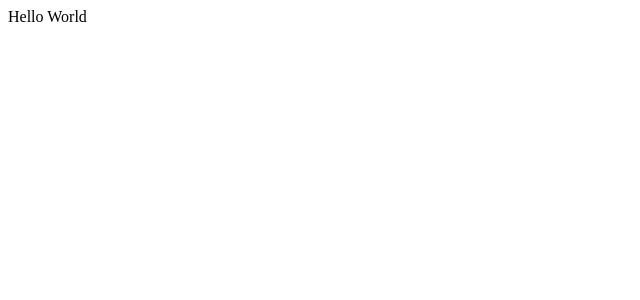
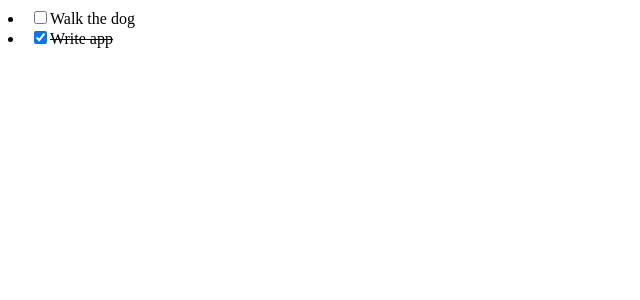
Before and after one commit to ocup0311/React-Todo-list-by-ts, a React (Create React App) app: page / in a window 1280 px wide. Shown: the top 300 px of the page, without its empty margins (0-640 px from the left). Built offline with nearby package versions, Linux system fonts and the light colour scheme.

Commit message:
add TodoListItem component

```diff
--- a/src/App.tsx
+++ b/src/App.tsx
@@ -1,8 +1,42 @@
 import React from 'react';
+import TodoListItem from './components/TodoListItem';
 
+const initialTodos: Todo[] = [
+  {
+    text: 'Walk the dog',
+    complete: false,
+  },
+  {
+    text: 'Write app',
+    complete: true,
+  },
+];
 
-function App() {
-  return <>Hello World</>;
+const App: React.FC = () => {
+  // hook
+  const [todos, setTodos] = React.useState(initialTodos);
+
+  // function
+  const toggleTodo = (selectedTodo: Todo) => {
+    const newTodos = todos.map(todo => {
+      if (todo === selectedTodo) {
+        return {
+          ...todo,
+          complete: !todo.complete,
+        };
+      }
+      return todo;
+    });
+
+    setTodos(newTodos);
+  };
+
+  return (
+  <>
+    <TodoListItem todo={todos[0]} toggleTodo={toggleTodo}/>
+    <TodoListItem todo={todos[1]} toggleTodo={toggleTodo}/>
+  </>
+  );
 }
 
 export default App;
--- /dev/null
+++ b/src/components/TodoListItem.tsx
@@ -0,0 +1,35 @@
+import React from 'react';
+
+interface Props {
+  todo: Todo;
+  toggleTodo: ToggleTodo;
+}
+
+const TodoListItem: React.FC<Props> = ({ todo, toggleTodo }) => {
+
+  // function
+const onClick = () => { toggleTodo(todo); }
+
+return (
+  <li>
+    <label
+      style={todo.complete ? styles.complete : styles.uncomplete}
+    >
+      <input
+        type="checkbox"
+        checked={todo.complete}
+        onClick={onClick}/>
+      {todo.text}
+    </label>
+  </li>
+  );
+};
+
+export default TodoListItem;
+
+
+const styles={
+  complete:{textDecoration: 'line-through'},
+
+  uncomplete:{},
+}
--- /dev/null
+++ b/src/types.d.ts
@@ -0,0 +1,6 @@
+interface Todo {
+  text: string;
+  complete: boolean;
+  }
+
+type ToggleTodo = (selectedTodo: Todo) => void;
```
Also changed, not shown: .eslintrc.js (deleted).
